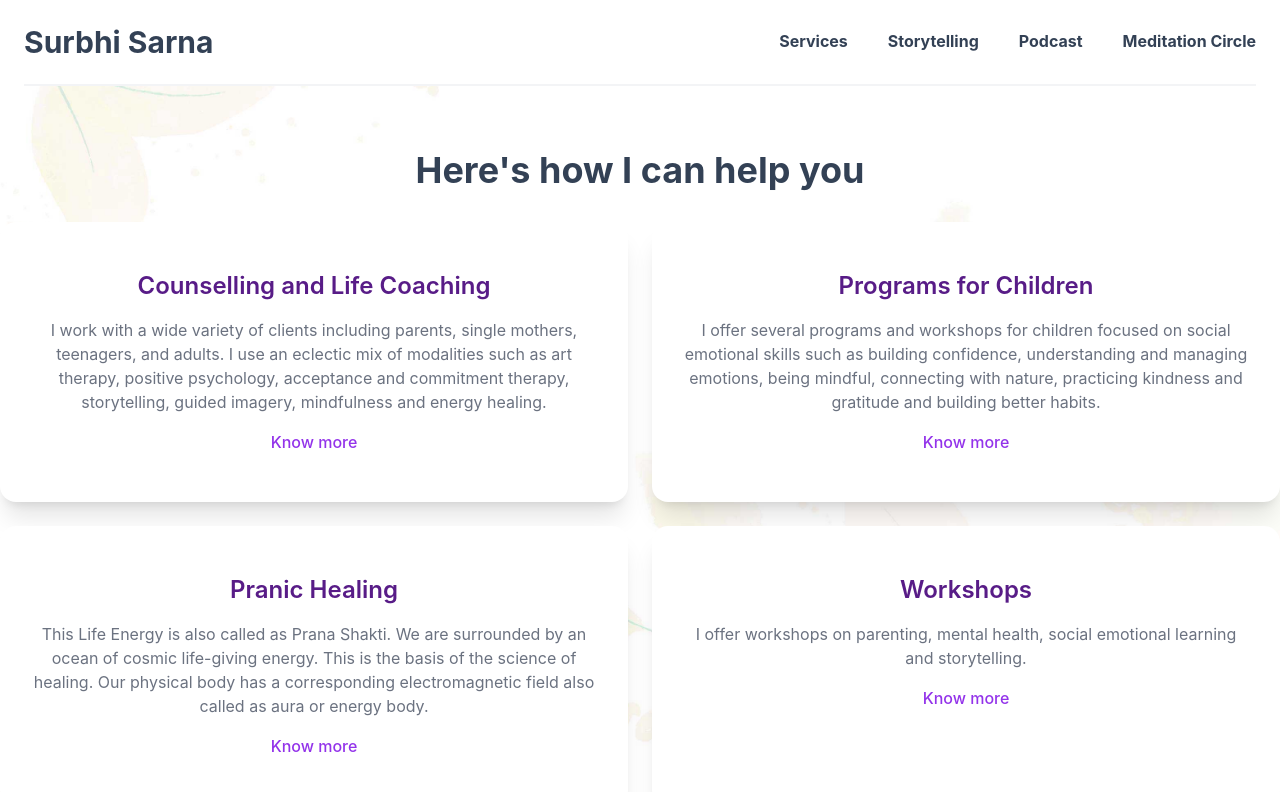
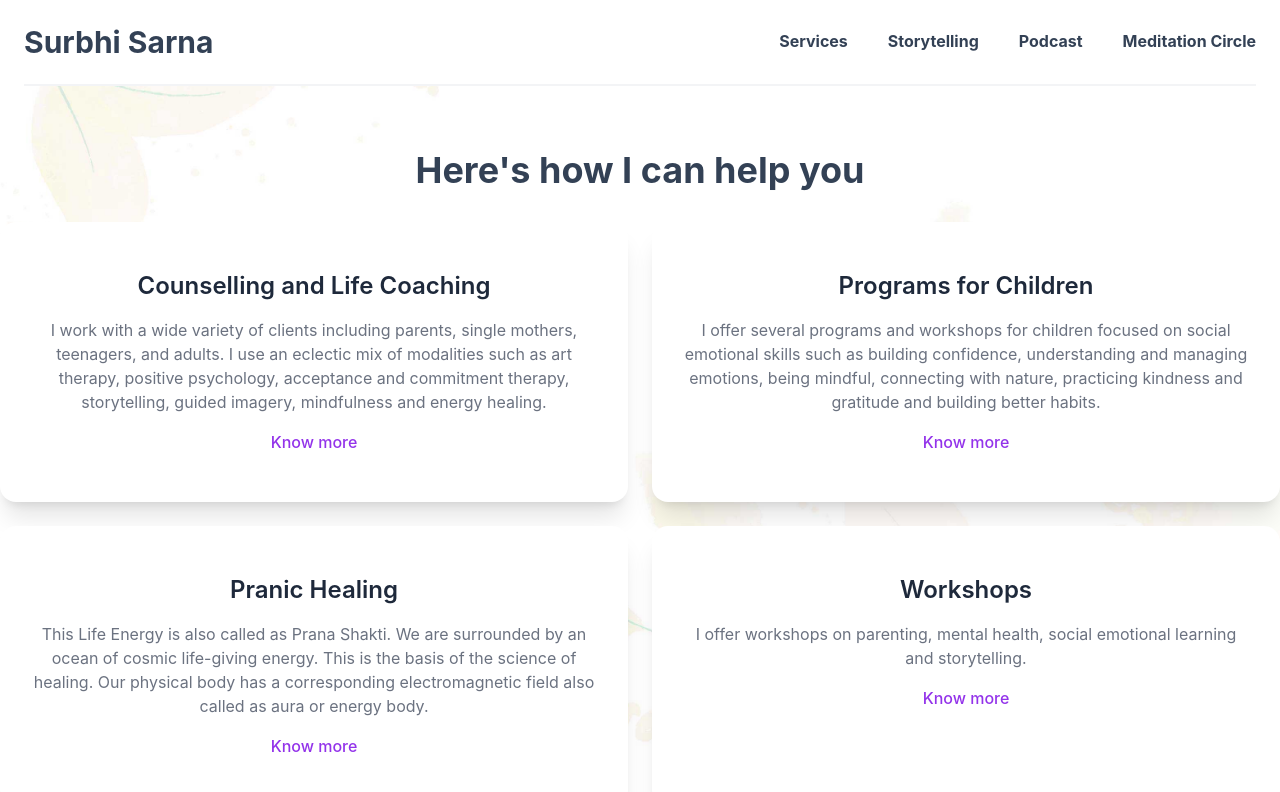
Before and after one commit to SurbhiSarna/surbhi-sarna-site, a React (Vite) app: page /services in a window 1280 px wide. Shown: the top 792 px of the page. Built offline with nearby package versions, Linux system fonts and the light colour scheme.

Commit message:
:bug: Fix Minor Syntax

```diff
--- a/src/components/ServicesDescription/servicesDescription.jsx
+++ b/src/components/ServicesDescription/servicesDescription.jsx
@@ -2,7 +2,7 @@
 import { HeartIcon } from "@heroicons/react/24/outline";
 import backgroundImage from "../../assets/images/background.jpg";
 
-const ServicesDescription = (props) => {
+const ServicesDescription = () => {
   const features = [
     {
       name: 1,
@@ -61,7 +61,7 @@
                 className="bg-white rounded-2xl shadow-xl px-8 py-12 sm:px-12 lg:px-8"
               >
                 <div className="space-y-4">
-                  <h3 className="text-2xl font-semibold text-purple-900">
+                  <h3 className="text-2xl font-semibold text-slate-800">
                     {feature.heading}
                   </h3>
                   <p className="mb-6">{feature.description}</p>
@@ -359,7 +359,7 @@
         </div>
       </div>
       <div
-        id="programs"
+        id="workshops"
         className="max-w-7xl mx-auto py-12 md:py-20 border-t-2 px-6"
       >
         <h2 className="md:text-4xl text-2xl font-bold text-slate-700 mb-8 mx-auto text-left">
```
